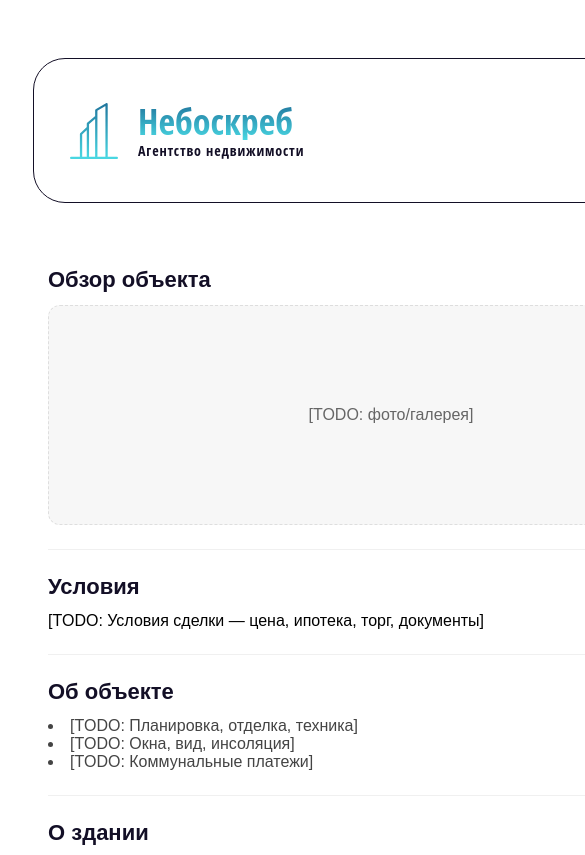
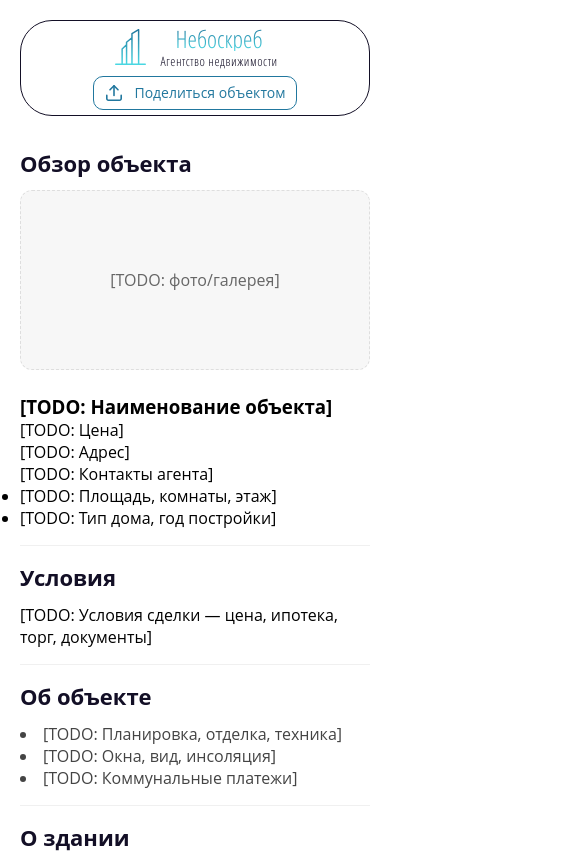
Before and after one commit to gleb7499/estate-agency, a plain HTML site: page index.html in a window 390 px wide. Shown: the top 855 px of the page, 585 px wide, since content can reach past the window. Drawn offline with Linux system fonts and the light colour scheme; a web font is replaced by a local one.

Commit message:
Добавлена оптимизация под мобильный устройства

```diff
--- /dev/null
+++ b/assets/fonts/fonts.css
@@ -0,0 +1,37 @@
+/* Подключение локальных шрифтов для проекта (изолировано под mp-root) */
+
+/* Open Sans Condensed Light (300) */
+@font-face {
+  font-family: 'Open Sans Condensed';
+  src:
+    local('Open Sans Condensed Light'),
+    local('OpenSansCondensed-Light'),
+    url('./OpenSansCondensed-Light.woff2') format('woff2');
+  font-weight: 300;
+  font-style: normal;
+  font-display: swap;
+}
+
+/* Open Sans Regular (400) */
+@font-face {
+  font-family: 'Open Sans';
+  src:
+    local('Open Sans Regular'),
+    local('OpenSans-Regular'),
+    url('./OpenSans-Regular.woff2') format('woff2');
+  font-weight: 400;
+  font-style: normal;
+  font-display: swap;
+}
+
+/* Hagrid Medium (500) — placeholder: замените на точное название файла */
+@font-face {
+  font-family: 'Hagrid';
+  src:
+    local('Hagrid Medium'),
+    local('Hagrid-Medium'),
+    url('./Hagrid-Medium.woff2') format('woff2');
+  font-weight: 500;
+  font-style: normal;
+  font-display: swap;
+}
--- a/css/style.css
+++ b/css/style.css
@@ -1,16 +1,27 @@
-/* Изоляция всех стилей в пределах .mp-root согласно agent.md */
+/* Изоляция всех стилей под .mp-root (см. agent.md) */
 .mp-root * {
   box-sizing: border-box;
   margin: 0;
   padding: 0;
 }
 
+/* Базовые переменные и каркас макета */
 .mp-root {
+  /* базовые размеры шапки (для адаптивного масштабирования) */
+  --mp-brand-title: 36px;
+  --mp-brand-subtitle: 14px;
+  --mp-share-text: 18px;
+  --mp-logo-size: 56px;
+  --mp-btn-pad-y: 10px;
+  --mp-btn-pad-x: 14px;
+  /* системные отступы по краям экрана */
+  --mp-page-pad: 25px;
+
   display: flex;
-  justify-content: center;
-  align-items: center;
-  height: 100vh;
-  font-family: sans-serif;
+  flex-direction: column;
+  align-items: stretch;
+  height: auto;
+  font-family: "Open Sans", Arial, sans-serif;
 }
 
 .mp-root h1 {
@@ -18,20 +29,11 @@
   color: #333;
 }
 
-/* Layout контейнер для демо страницы (фиксированная минимальная ширина по правилам) */
-.mp-root {
-  min-width: 1280px;
-  flex-direction: column;
-  align-items: stretch;
-  height: auto;
-  /* системные отступы по краям экрана */
-  --mp-page-pad: 25px;
-}
+/* Layout: базовые параметры заданы выше в .mp-root */
 
-/* Шапка и "сквиркл" */
+/* Шапка и squircle-контейнер */
 .mp-root .mp-header {
   position: relative;
-
 }
 
 .mp-root .mp-squircle {
@@ -43,7 +45,7 @@
 
   /* Растянуть по ширине окна и дать небольшие системные отступы от краёв */
   width: calc(100% - 2 * var(--mp-page-pad));
-  margin: 50px var(--mp-page-pad) 0; /* top = 50px, боковые = системные, без нижнего */
+  margin: var(--mp-page-pad) var(--mp-page-pad) 0; /* top = боковые = системные, без нижнего */
 
   /* без внутренних отступов у самого элемента */
   padding: 0;
@@ -51,6 +53,42 @@
   display: flex;
   align-items: center;
   justify-content: space-between;
+  gap: 12px;
+
+  /* Контейнер для @container-запросов */
+  container-type: inline-size;
+}
+
+/* @container: пропорциональная усадка шапки до порогов */
+@container (max-width: 680px) {
+  .mp-root .mp-squircle {
+    --mp-brand-title: 32px;
+    --mp-brand-subtitle: 13px;
+    --mp-share-text: 16px;
+    --mp-logo-size: 48px;
+    --mp-btn-pad-y: 8px;
+    --mp-btn-pad-x: 12px;
+  }
+}
+@container (max-width: 600px) {
+  .mp-root .mp-squircle {
+    --mp-brand-title: 28px;
+    --mp-brand-subtitle: 12px;
+    --mp-share-text: 15px;
+    --mp-logo-size: 44px;
+    --mp-btn-pad-y: 8px;
+    --mp-btn-pad-x: 10px;
+  }
+}
+@container (max-width: 560px) {
+  .mp-root .mp-squircle {
+    --mp-brand-title: 26px;
+    --mp-brand-subtitle: 12px;
+    --mp-share-text: 14px; /* не уменьшаем ниже 14px */
+    --mp-logo-size: 40px;
+    --mp-btn-pad-y: 6px;
+    --mp-btn-pad-x: 10px;
+  }
 }
 
 .mp-root .mp-header__left {
@@ -61,8 +99,8 @@
 }
 
 .mp-root .mp-logo {
-  width: 56px;
-  height: 56px;
+  width: var(--mp-logo-size);
+  height: var(--mp-logo-size);
   object-fit: contain;
 }
 
@@ -70,7 +108,7 @@
   /* Open Sans Condensed Light 36px; градиентный текст */
   font-family: "Open Sans Condensed", "Open Sans", Arial, sans-serif;
   font-weight: 300;
-  font-size: 36px;
+  font-size: var(--mp-brand-title);
   line-height: 100%;
   letter-spacing: 0;
   background: linear-gradient(180deg, #21779E 0%, #49D7E2 100%);
@@ -82,7 +120,7 @@
 .mp-root .mp-brand__subtitle {
   font-family: "Open Sans Condensed", "Open Sans", Arial, sans-serif;
   font-weight: 300;
-  font-size: 14px;
+  font-size: var(--mp-brand-subtitle);
   line-height: 100%;
   letter-spacing: 0.06em; /* 6% */
   color: #130F26;
@@ -93,7 +131,7 @@
   display: inline-flex;
   align-items: center;
   gap: 10px;
-  padding: 10px 14px;
+  padding: var(--mp-btn-pad-y) var(--mp-btn-pad-x);
   border-radius: 10px;
   border: 1px solid #21779E;
   background: #fff;
@@ -109,7 +147,7 @@
 .mp-root .mp-share__text {
   font-family: "Open Sans", Arial, sans-serif;
   font-weight: 400;
-  font-size: 18px;
+  font-size: var(--mp-share-text);
   line-height: 140%;
   letter-spacing: 0;
   text-align: center;
@@ -125,26 +163,9 @@
   outline-offset: 2px;
 }
 
-/* @font-face (опционально): добавить локальные файлы шрифтов в assets/fonts и раскомментировать */
-/*
-@font-face {
-  font-family: 'Open Sans Condensed';
-  src: url('../assets/fonts/OpenSansCondensed-Light.woff2') format('woff2');
-  font-weight: 300;
-  font-style: normal;
-  font-display: swap;
-}
+/* Шрифты подключаются отдельным файлом: assets/fonts/fonts.css */
 
-@font-face {
-  font-family: 'Open Sans';
-  src: url('../assets/fonts/OpenSans-Regular.woff2') format('woff2');
-  font-weight: 400;
-  font-style: normal;
-  font-display: swap;
-}
-*/
-
-/* Тело */
+/* Тело страницы */
 .mp-root .mp-main {
   padding: 40px;
 }
@@ -154,7 +175,7 @@
   font-size: 16px;
 }
 
-/* Базовая сетка секций тела */
+/* Секции: базовая сетка и типографика */
 .mp-root .mp-section {
   padding: 24px 0;
   border-top: 1px solid rgba(0,0,0,0.06);
@@ -187,12 +208,17 @@
   justify-content: center;
   color: #21779E;
 }
+/* Обзор: grid с областями (gallery | info) */
 .mp-root .mp-overview__content {
   display: grid;
   grid-template-columns: 1.4fr 1fr;
+  grid-template-areas: 'gallery info';
+  align-items: start;
   gap: 24px;
 }
 .mp-root .mp-gallery {
+  grid-area: gallery;
+  min-width: 0;
   background: rgba(0,0,0,0.03);
   border: 1px dashed rgba(0,0,0,0.1);
   border-radius: 12px;
@@ -202,8 +228,9 @@
   justify-content: center;
   color: #666;
 }
+.mp-root .mp-overview__info { grid-area: info; min-width: 0; }
 
-/* Подвал с градиентом по картинке */
+/* Подвал: градиент + скруглённые края */
 .mp-root .mp-footer {
   background: linear-gradient(90deg, #21779E 0%, #49D7E2 100%);
   border-top-left-radius: 32px;
@@ -284,3 +311,98 @@
   flex: 0 0 16px;
   color: #ffffff; /* currentColor для inline-SVG делает линии белыми */
 }
+
+/* ---------- Адаптив: планшеты и мобильные ---------- */
+@media (max-width: 1024px) {
+  .mp-root { --mp-page-pad: 24px; }
+  .mp-root .mp-overview__content {
+    grid-template-columns: 1fr;
+    grid-template-areas:
+      'gallery'
+      'info';
+  }
+}
+
+@media (max-width: 768px) {
+  .mp-root {
+    --mp-page-pad: 16px;
+    min-width: 0; /* разрешаем сжиматься на мобильных */
+    /* Базовое уменьшение на мобильных; дальше уточняем контейнер-запросами */
+    --mp-brand-title: 30px;
+    --mp-brand-subtitle: 13px;
+    --mp-share-text: 16px;
+    --mp-logo-size: 50px;
+    --mp-btn-pad-y: 8px;
+    --mp-btn-pad-x: 12px;
+  }
+
+  /* Шапка */
+  .mp-root .mp-squircle {
+    min-height: 96px;
+    height: auto;
+    /* По умолчанию — в строку, но разрешаем перенос при крайней нехватке места */
+    flex-direction: row;
+    flex-wrap: wrap; /* если не влезает — перенос вниз */
+    justify-content: space-between;
+    align-items: center;
+    gap: 8px 12px;
+    margin: var(--mp-page-pad) var(--mp-page-pad) 0; /* верхний равен боковым */
+  }
+  .mp-root .mp-header__left {
+    padding-left: 12px;
+    display: flex;
+    align-items: center;
+    gap: 12px;
+    text-align: left;
+  }
+  .mp-root .mp-header__right {
+    margin-right: 12px;
+    white-space: nowrap; /* держим кнопку в одну строку, чтобы переносился весь блок */
+  }
+  .mp-root .mp-brand__subtitle { letter-spacing: 0.04em; }
+
+  /* Тело */
+  .mp-root .mp-main { padding: 16px; }
+  .mp-root .mp-section { padding: 16px 0; }
+  .mp-root .mp-gallery { min-height: 180px; }
+  .mp-root .mp-map-placeholder { height: 220px; }
+
+  /* Подвал */
+  .mp-root .mp-footer {
+    margin: 24px var(--mp-page-pad) 0;
+    min-height: 88px;
+    padding: 12px 16px;
+  }
+  .mp-root .mp-footer__inner { gap: 16px; }
+  .mp-root .mp-footer__qr { width: 56px; height: 56px; }
+  .mp-root .mp-footer__title { font-size: 20px; }
+}
+
+/* Очень узкие экраны — принудительно колонка и центрирование */
+@media (max-width: 520px) {
+  .mp-root .mp-squircle {
+    flex-direction: column;
+    justify-content: center;
+    align-items: center;
+  }
+  .mp-root .mp-header__left {
+    padding-left: 0;
+    justify-content: center;
+    text-align: center;
+  }
+  .mp-root .mp-header__right { margin-right: 0; }
+}
+
+@media (max-width: 480px) {
+  .mp-root {
+    --mp-page-pad: 12px;
+    /* Понижаем базовый размер, при этом контейнерные запросы на .mp-squircle соблюдают пороги */
+    --mp-brand-title: 24px;
+    --mp-share-text: 14px;
+    --mp-logo-size: 36px;
+    --mp-btn-pad-y: 6px;
+    --mp-btn-pad-x: 10px;
+  }
+  .mp-root .mp-footer__qr { width: 48px; height: 48px; }
+  .mp-root .mp-main { padding: 16px 12px; }
+}
--- a/index.html
+++ b/index.html
@@ -4,11 +4,15 @@
     <meta charset="utf-8" />
     <meta name="viewport" content="width=device-width, initial-scale=1" />
   <title>Карточка объекта — Демонстрация</title>
-    <!-- Подключение изолированных стилей -->
+  <!-- Шрифты проекта (локально, без CDN) -->
+  <link rel="stylesheet" href="assets/fonts/fonts.css" />
+  <!-- Стили карточки (строго под .mp-root) -->
   <link rel="stylesheet" href="css/style.css" />
   </head>
   <body>
+  <!-- Изолированный контейнер карточки объекта -->
   <div class="my-page mp-root">
+  <!-- Шапка: бренд и кнопка шаринга -->
   <header class="mp-header" role="banner">
         <div class="mp-squircle" aria-label="Шапка страницы">
           <div class="mp-header__left">
@@ -25,8 +29,9 @@
         </div>
       </header>
 
+  <!-- Основной контент карточки -->
   <main class="mp-main" role="main">
-        <!-- 1. Обзор: фото/наименование/контакты/ключевая инфа -->
+  <!-- 1. Обзор: фото + ключевая инфа -->
         <section class="mp-section mp-overview" id="overview" data-object-id="[TBD]" aria-labelledby="mp-section-overview-title">
           <h2 class="mp-section__title" id="mp-section-overview-title">Обзор объекта</h2>
           <div class="mp-overview__content">
@@ -83,6 +88,7 @@
         </section>
       </main>
 
+  <!-- Подвал: CTA поделиться + QR -->
   <footer class="mp-footer" role="contentinfo" aria-label="Поделиться объектом">
         <div class="mp-footer__inner">
           <div class="mp-footer__qr" aria-hidden="true">
@@ -103,7 +109,7 @@
       </footer>
     </div>
 
-    <!-- Подключение базового скрипта (без inline), согласно agent.md -->
+  <!-- JS карточки (дефер, без inline) -->
     <script src="js/script.js" defer></script>
   </body>
 </html>
```
Lines whose indentation alone changed are shown as unchanged.
